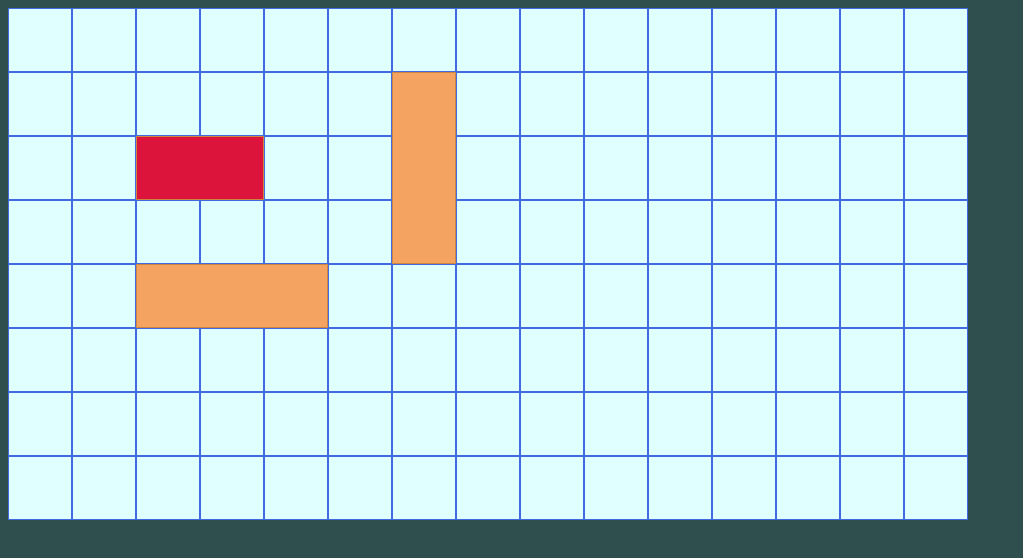
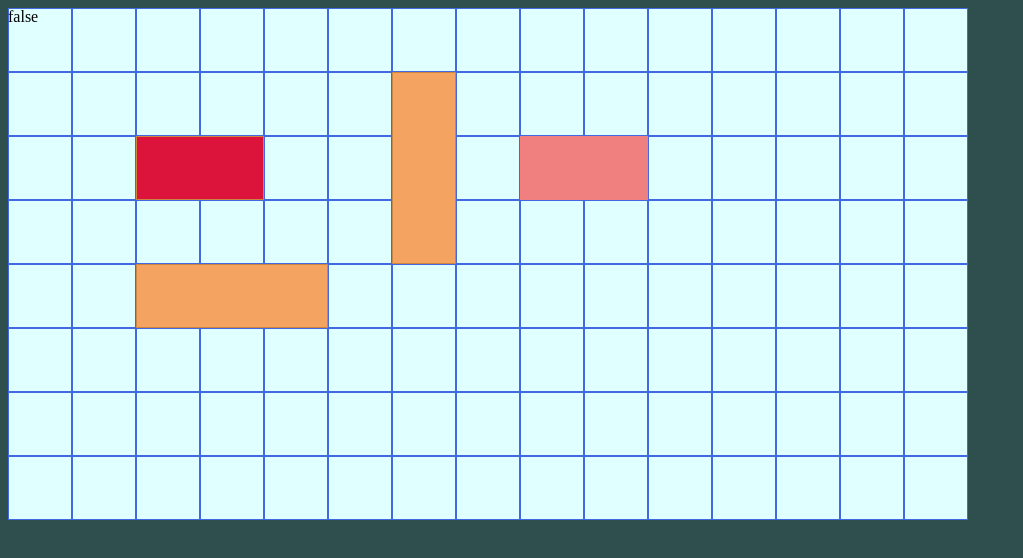
Before and after one commit to obr-09/svelte-parking-game, a Svelte app: page / in a window 1280 px wide. Shown: the top 558 px of the page, without its empty margins (0-1023 px from the left). Built offline with nearby package versions, Linux system fonts and the light colour scheme.

Commit message:
feat: win condition

```diff
--- a/src/App.svelte
+++ b/src/App.svelte
@@ -1,6 +1,7 @@
 <script lang="ts">
-  import { otherDogs, rocketDog } from './data/store';
+  import { goal, isGoalReached, otherDogs, rocketDog } from './data/store';
   import Dog from './entities/Dog.svelte';
+  import Goal from './terrain/Goal.svelte';
   import Grid from './terrain/Grid.svelte';
 </script>
 
@@ -12,10 +13,15 @@
     {#if $rocketDog}
       <Dog bind:placement={$rocketDog} isRocketDog />
     {/if}
+    {#if $goal}
+      <Goal bind:placement={$goal} />
+    {/if}
     <!-- Other people's dogs -->
     {#each $otherDogs as otherDog }
       <Dog bind:placement={otherDog} />
     {/each}
+
+    {$isGoalReached}
   </div>
 </main>
 
--- a/src/data/store.ts
+++ b/src/data/store.ts
@@ -2,14 +2,17 @@ import { derived, writable, type Writable } from "svelte/store";
 import type { DogPlacement, GridData } from "./models";
 import { getAllDogCoordinates } from "./utils";
 
-export const gridSize = writable<GridData>({ x: 15, y: 8 });
-export const cellWidth = writable(64);
 
+// Dogs positions
 export const otherDogs: Writable<DogPlacement[]> = writable([
   { x: 6, y: 1, width: 1, height: 3 },
   { x: 2, y: 4, width: 3, height: 1 },
 ]);
 export const rocketDog: Writable<DogPlacement> = writable<DogPlacement>({x: 2, y: 2, width: 2, height: 1});
+
+// Level grid info
+export const gridSize = writable<GridData>({ x: 15, y: 8 });
+export const cellWidth = writable(64);
 const gridBaseSpace = derived(gridSize, $gridSize => (
   Array.from(Array($gridSize.y).keys()).map(() => Array.from(Array($gridSize.x).keys()).map(() => false))
 ));
@@ -27,3 +30,7 @@ export const gridOccupiedSpace = derived(([gridBaseSpace, otherDogs, rocketDog])
   });
   return grid;
 });
+
+// Goal
+export const goal: Writable<DogPlacement> = writable<DogPlacement>({ x: 8, y: 2, width: 2, height: 1 });
+export const isGoalReached = derived([rocketDog, goal], ([$rocketDog, $goal]) => $rocketDog.x === $goal.x && $rocketDog.y === $goal.y);
--- a/src/entities/Dog.svelte
+++ b/src/entities/Dog.svelte
@@ -23,23 +23,6 @@
     removeEventListener('mousemove', onDogMove);
   });
 
-  const computeMovementLimits = (): void => {
-    movementLimits = { x1: placement.x, x2: placement.x, y1: placement.y, y2: placement.y };
-    if (placement.width > 1) {
-      while (movementLimits.x1 - 1 >= 0 && !$gridOccupiedSpace[movementLimits.y1][movementLimits.x1 - 1])
-        movementLimits.x1--;
-      while (movementLimits.x2 + placement.width < $gridSize.x && !$gridOccupiedSpace[movementLimits.y1][movementLimits.x2 + placement.width])
-        movementLimits.x2++;
-    }
-
-    if (placement.height > 1) {
-      while (movementLimits.y1 - 1 >= 0 && !$gridOccupiedSpace[movementLimits.y1 - 1][movementLimits.x1])
-        movementLimits.y1--;
-      while (movementLimits.y2 + placement.height < $gridSize.y && !$gridOccupiedSpace[movementLimits.y2 + placement.height][movementLimits.x1])
-        movementLimits.y2++;
-    }
-  };
-
   const onDogHold = () => {
     isDogBeingWalked = true;
     computeMovementLimits();
@@ -62,6 +45,23 @@
       };
     }
   };
+
+  const computeMovementLimits = (): void => {
+    movementLimits = { x1: placement.x, x2: placement.x, y1: placement.y, y2: placement.y };
+    if (placement.width > 1) {
+      while (movementLimits.x1 - 1 >= 0 && !$gridOccupiedSpace[movementLimits.y1][movementLimits.x1 - 1])
+        movementLimits.x1--;
+      while (movementLimits.x2 + placement.width < $gridSize.x && !$gridOccupiedSpace[movementLimits.y1][movementLimits.x2 + placement.width])
+        movementLimits.x2++;
+    }
+
+    if (placement.height > 1) {
+      while (movementLimits.y1 - 1 >= 0 && !$gridOccupiedSpace[movementLimits.y1 - 1][movementLimits.x1])
+        movementLimits.y1--;
+      while (movementLimits.y2 + placement.height < $gridSize.y && !$gridOccupiedSpace[movementLimits.y2 + placement.height][movementLimits.x1])
+        movementLimits.y2++;
+    }
+  };
 </script>
 
 <div
@@ -82,8 +82,8 @@
     background: sandybrown;
     border: 1px solid peru;
     box-sizing: border-box;
-    margin: auto;
     transform: translate(-50%, -50%);
+    z-index: 1;
   }
 
   .dog.rocket {
--- /dev/null
+++ b/src/terrain/Goal.svelte
@@ -0,0 +1,26 @@
+<script lang="ts">
+  import type { DogPlacement } from "../data/models";
+  import { cellWidth } from "../data/store";
+
+
+  export let placement: DogPlacement;
+</script>
+
+<div
+  class="goal"
+  style="
+    left: {(placement.x + placement.width/2) * $cellWidth}px;
+    top: {(placement.y + placement.height/2) * $cellWidth}px;
+    width: {placement.width * $cellWidth}px;
+    height: {placement.height * $cellWidth}px;
+  "
+/>
+
+<style>
+  .goal {
+    position: absolute;
+    box-sizing: border-box;
+    transform: translate(-50%, -50%);
+    background: lightcoral;
+  }
+</style>
```
